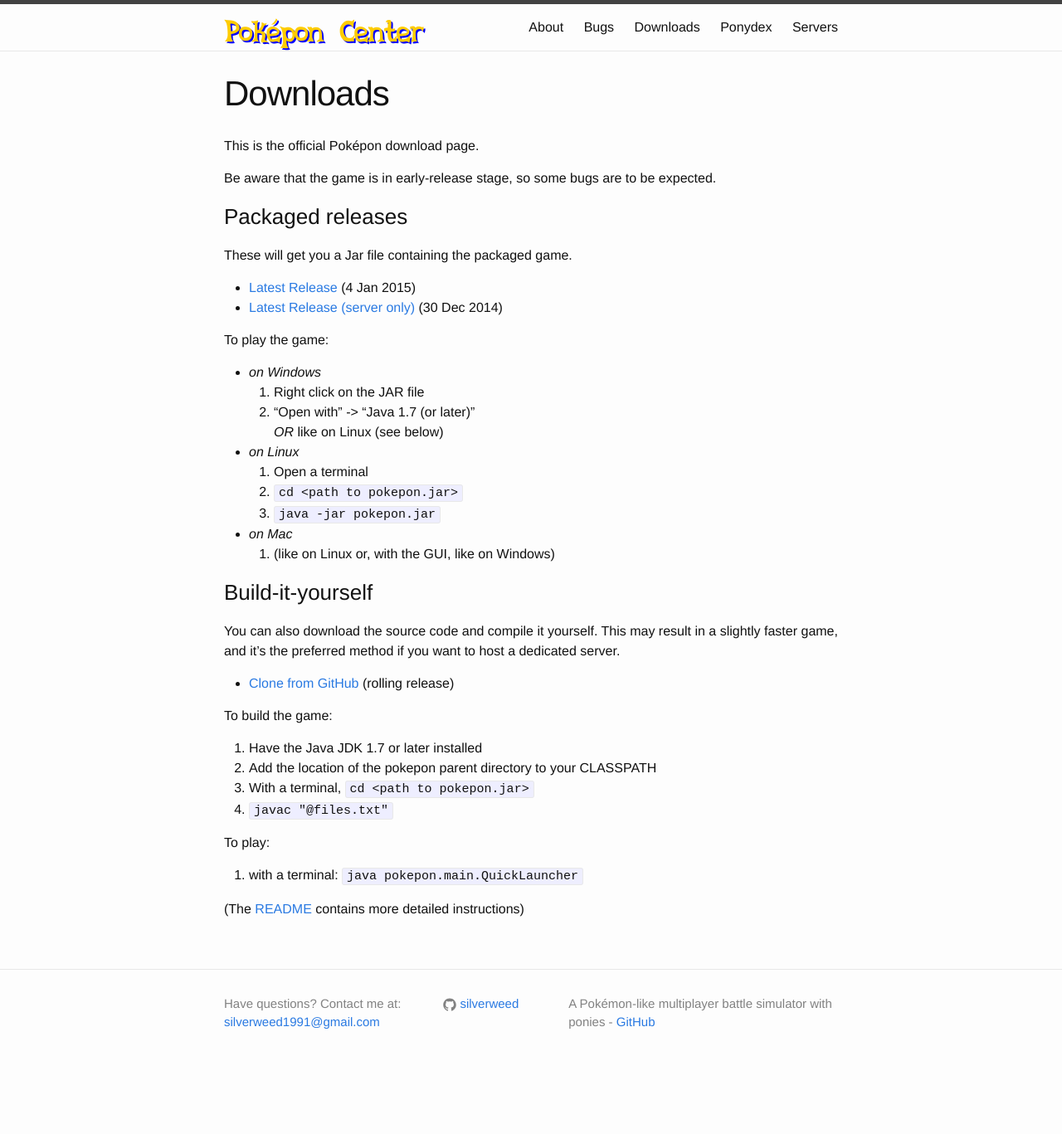
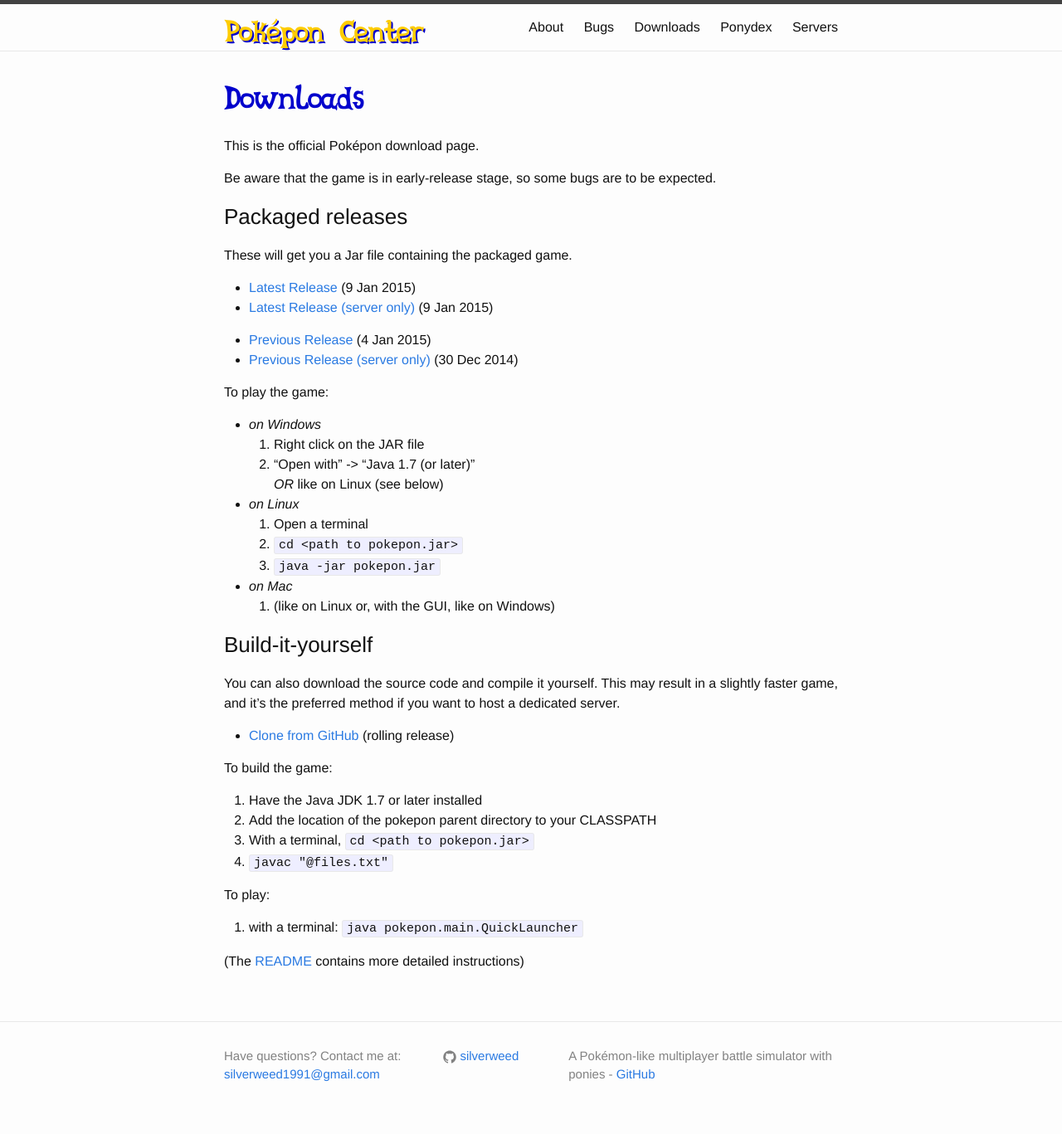
Before and after one commit to silverweed/pokepon-center, a Jekyll site: the page built from downloads.md, in a window 1280 px wide. Shown: the whole page at 83% size. Built offline with Jekyll 4.4.1, drawn with Linux system fonts in a browser that asks for light colours; comment, search, counter and statistics services are not loaded; before the commit the page ends 1304 px from its top, so only the background shows below that.

Commit message:
updated layout

```diff
--- a/_sass/_layout.scss
+++ b/_sass/_layout.scss
@@ -17,7 +17,7 @@
     margin-bottom: 0;
     float: left;
     font-family: 'CelestiaMediumRedux';
-    text-shadow: 2px 2px blue;
+    text-shadow: 2px 2px #0000CC;
 
     &,
     &:visited {
@@ -205,6 +205,8 @@
     font-size: 42px;
     letter-spacing: -1px;
     line-height: 1;
+    font-family: 'CelestiaMediumRedux', sans-serif;
+    color: #0000CC;
 
     @include media-query($on-laptop) {
         font-size: 36px;
--- a/downloads.md
+++ b/downloads.md
@@ -10,8 +10,11 @@
 ### Packaged releases ###
 These will get you a Jar file containing the packaged game.
 
-* [Latest Release](/downloads/pokepon.jar) (4 Jan 2015)
-* [Latest Release (server only)](/downloads/pokepon-server.jar) (30 Dec 2014)
+* [Latest Release](/downloads/pokepon.jar) (9 Jan 2015)
+* [Latest Release (server only)](/downloads/pokepon-server.jar) (9 Jan 2015)
+
+* [Previous Release](/downloads/pokepon.jar.old.1) (4 Jan 2015)
+* [Previous Release (server only)](/downloads/pokepon-server.jar.old.1) (30 Dec 2014)
 
 To play the game:
 
```
